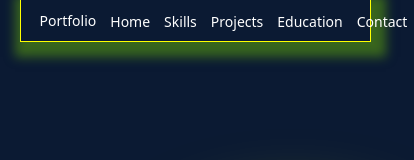
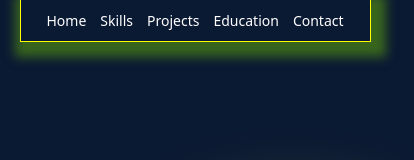
Before and after one commit to Anuj2117/Portfolio, a React (Vite) app: page / in a window 390 px wide. Shown: the top 160 px of the page, 414 px wide, since content can reach past the window. Built offline with nearby package versions, Linux system fonts and the light colour scheme.

Commit message:
add responsiveness

```diff
--- a/src/App.css
+++ b/src/App.css
@@ -334,3 +334,14 @@ a {
     width: 60%;
   }
 }
+@media  screen and (max-width:500px) {
+  .nav_bar .left{
+    display: none;
+  }
+  .nav_bar .right {
+    width: 100%;
+    display: flex;
+    align-items: center;
+    justify-content: center;
+  }
+}
```
